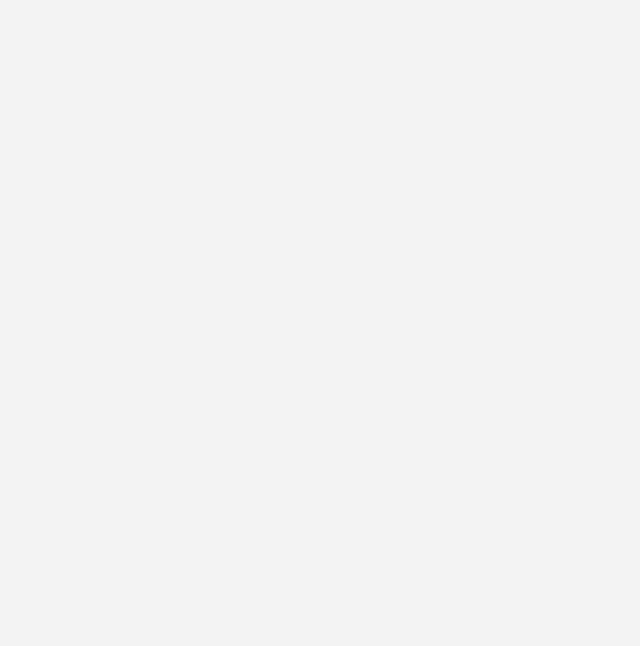
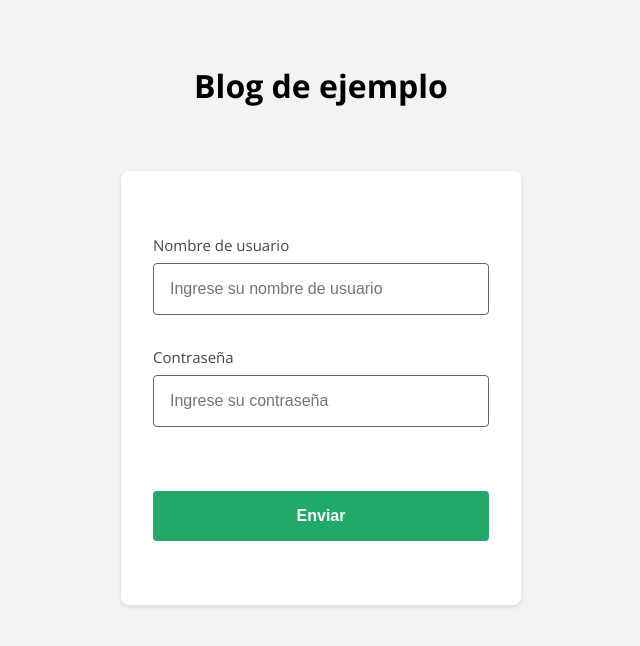
Before and after one commit to joaquinrmi/blog, a React (Create React App) app: page /admin in a window 1280 px wide. Shown: the top 646 px of the page, without its empty margins (319-959 px from the left). Built offline with nearby package versions, Linux system fonts and the light colour scheme.

Commit message:
Delete id from AccountData interface

```diff
--- a/src/pages/admin/account_data.ts
+++ b/src/pages/admin/account_data.ts
@@ -1,5 +1,4 @@
 export default interface AccountData
 {
-    id: number;
     username: string;
 }
--- a/src/pages/admin/admin.tsx
+++ b/src/pages/admin/admin.tsx
@@ -1,6 +1,7 @@
 import React, { useState } from "react";
-import { Routes } from "react-router-dom";
+import { Routes, Route, Navigate } from "react-router-dom";
 import AccountData from "./account_data";
+import LoginPage from "./components/login_page/";
 
 import "./admin.scss";
 
@@ -10,8 +11,7 @@ import SessionData from "./session_data";
 const Admin: React.FunctionComponent = (props) =>
 {
     const [ sessionData, setSessionData ] = useState<SessionData>({
-        logged: true,
-        id: -1,
+        logged: false,
         username: ""
     });
 
@@ -22,7 +22,16 @@ const Admin: React.FunctionComponent = (props) =>
     }
     else
     {
-        content = <Routes></Routes>;
+        content = <Routes>
+            <Route path="/" element={<SessionContext.Consumer>
+                {({ login }) =>
+                {
+                    return <LoginPage login={login} />;
+                }}
+            </SessionContext.Consumer>} />
+
+            <Route path="/*" element={<Navigate to="/admin" />} />
+        </Routes>;
     }
 
     return <SessionContext.Provider value={{
@@ -31,7 +40,6 @@ const Admin: React.FunctionComponent = (props) =>
         {
             setSessionData({
                 logged: true,
-                id: data.id,
                 username: data.username
             });
         },
@@ -39,7 +47,6 @@ const Admin: React.FunctionComponent = (props) =>
         {
             setSessionData({
                 logged: false,
-                id: -1,
                 username: ""
             });
         }
--- a/src/pages/admin/session_context.ts
+++ b/src/pages/admin/session_context.ts
@@ -5,7 +5,6 @@ import UserSession from "./user_session";
 const SessionContext = React.createContext<UserSession>({
     session: {
         logged: false,
-        id: -1,
         username: ""
     },
     login: (data: AccountData) => {},
```
